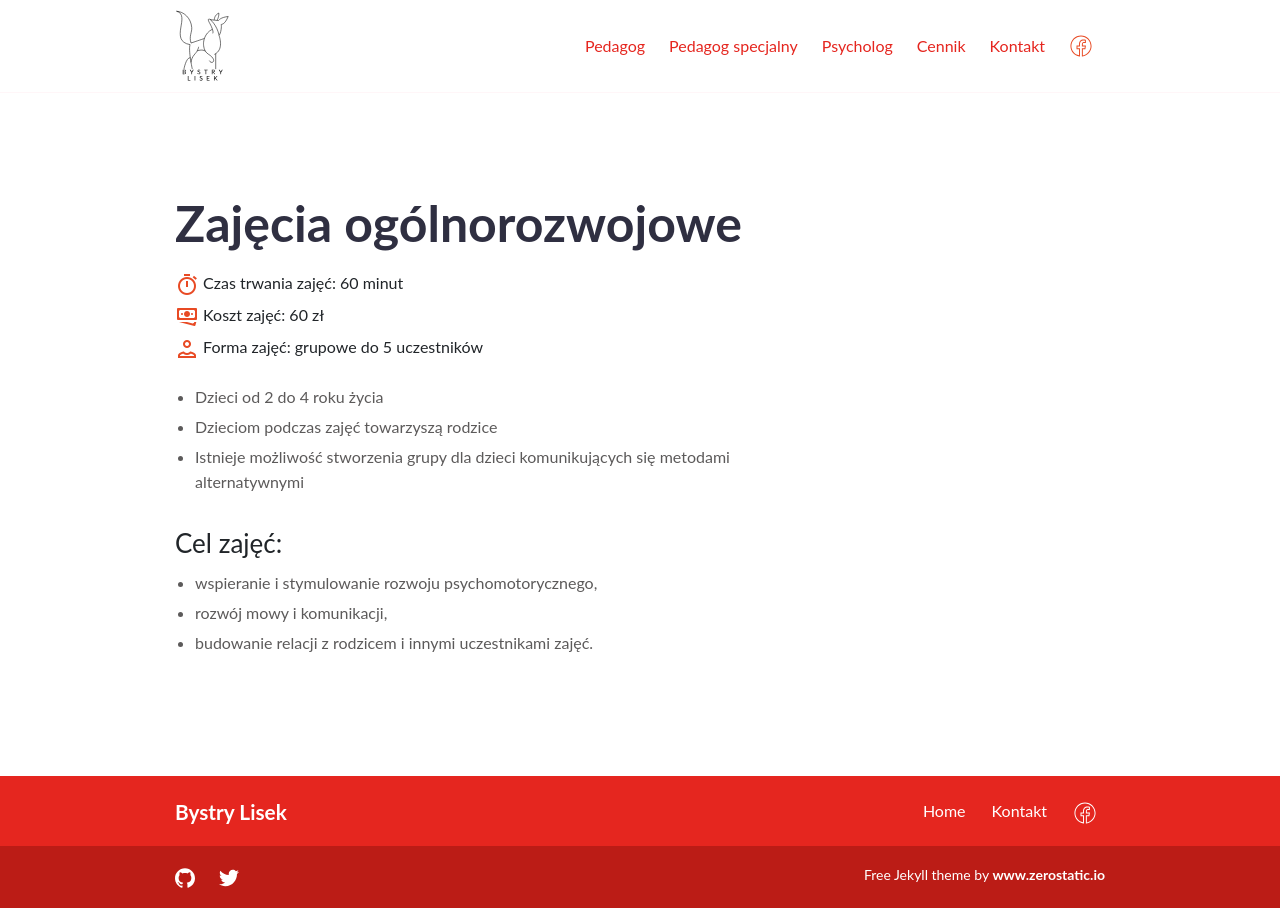
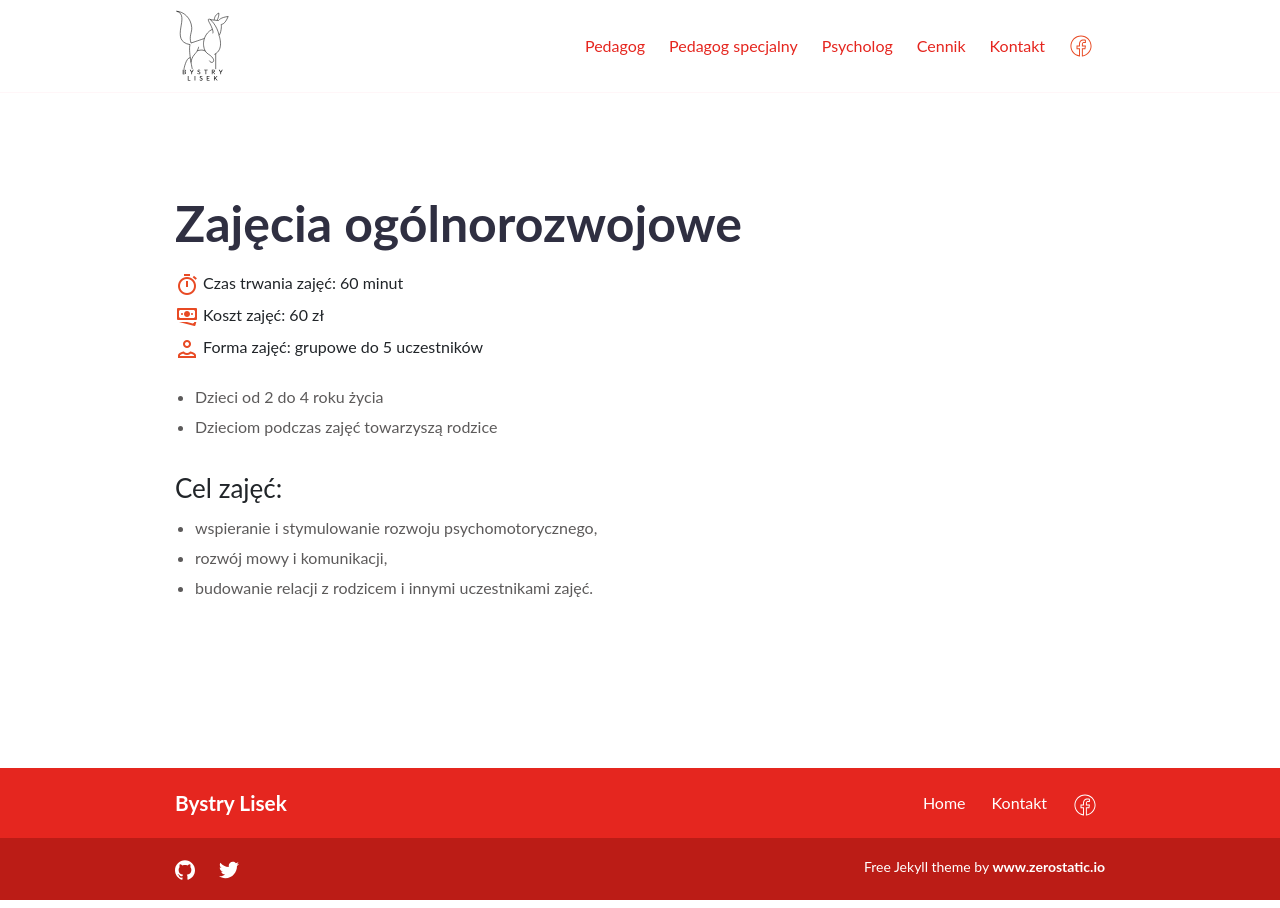
Before and after one commit to pawelkrysiak/bystrylisek, a Jekyll site: the page built from _services/zajecia-ogolnorozwojowe.md, in a window 1280 px wide. Built offline with Jekyll 4.4.1, drawn with Linux system fonts in a browser that asks for light colours.

Commit message:
remove info about special group from zajecia-ogolnorozwojowe

```diff
--- a/_services/zajecia-ogolnorozwojowe.md
+++ b/_services/zajecia-ogolnorozwojowe.md
@@ -12,7 +12,6 @@ role:
 
 - Dzieci od 2 do 4 roku życia
 - Dzieciom podczas zajęć towarzyszą rodzice
-- Istnieje możliwość stworzenia grupy dla dzieci komunikujących się metodami alternatywnymi
 
 ## Cel zajęć:
 
```
